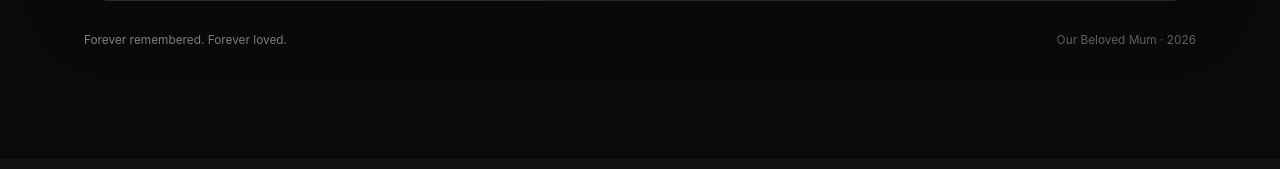
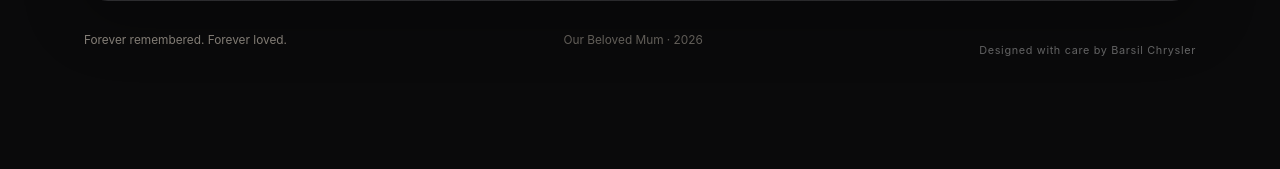
Before and after one commit to BasilOkoth/mum_memorial, a Flask app: page / in a window 1280 px wide. Shown: the part 2383-2552 px from the top of the page. Before the commit the page ends 2427 px from the top, so only its background shows below. Run offline with Flask 3, Linux system fonts and the light colour scheme; data that the repository does not hold is empty; some libraries are stand-ins or nearby versions.

Commit message:
Update index.html

```diff
--- a/templates/index.html
+++ b/templates/index.html
@@ -376,6 +376,10 @@
     <footer class="premium-footer">
         <p>Forever remembered. Forever loved.</p>
         <span>{{ memorial_name }} · {{ current_year }}</span>
+
+        <small class="designer-credit">
+            Designed with care by Barsil Chrysler
+        </small>
     </footer>
 </main>
 
```
